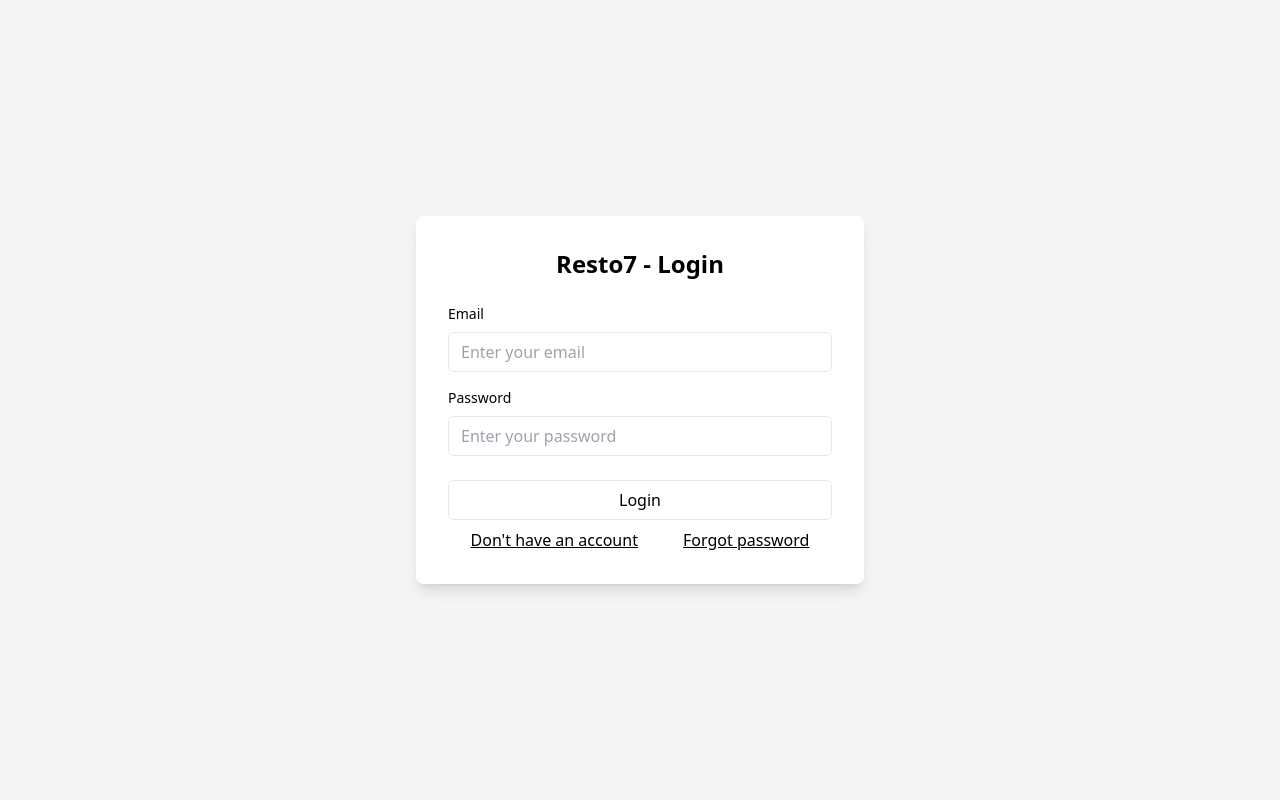
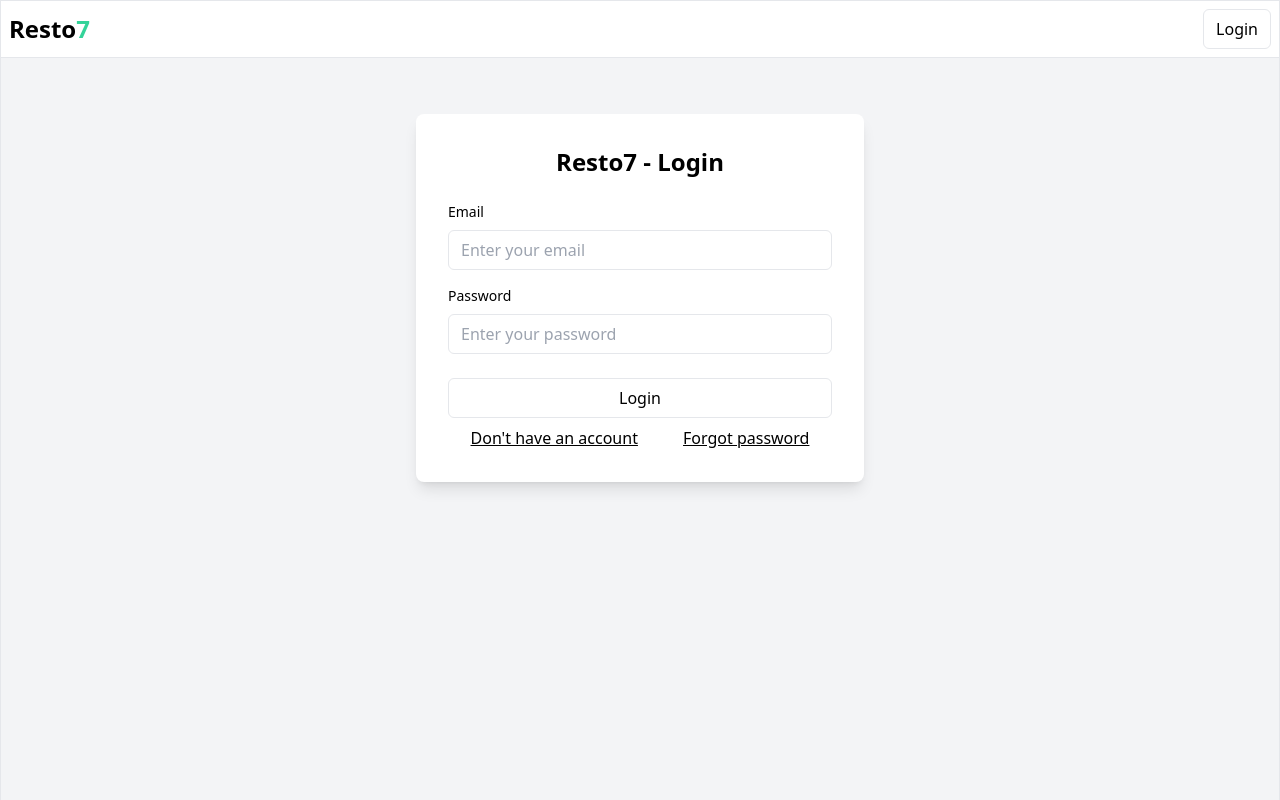
Before and after one commit to TitouanPastor/restos7, a Vue app in the folder frontend/: page /login in a window 1280 px wide. Built offline with nearby package versions, Linux system fonts and the light colour scheme; what tailwindcss-primeui would draw is missing.

Commit message:
Fitting pages in good shapes

```diff
--- a/frontend/src/App.vue
+++ b/frontend/src/App.vue
@@ -4,8 +4,8 @@ import Navbar from './components/Navbar.vue';
 </script>
 
 <template>
-  <!-- <Navbar /> -->
-  <RouterView />
+  <Navbar  />
+  <RouterView class="flex flex-grow w-full max-w-7xl my-0 mx-auto px-2 bg-gray-100 border-x" />
 </template>
 
 <style scoped>
--- a/frontend/src/components/Navbar.vue
+++ b/frontend/src/components/Navbar.vue
@@ -1,6 +1,6 @@
 <template>
     <div class="border w-full bg">
-        <nav class="flex items-center justify-between p-2">
+        <nav class="flex items-center justify-between p-2 max-w-7xl m-auto">
             <router-link to="/">
                 <h1 class="text-2xl font-bold">Resto<span style="color: var(--p-primary-400);">7</span></h1>
             </router-link>
--- a/frontend/src/index.css
+++ b/frontend/src/index.css
@@ -5,7 +5,7 @@
 
 
 #app {
-    min-height: 100vh;
+    @apply flex flex-col min-h-svh;
 }
 
 :root {
--- a/frontend/src/views/LoginView.vue
+++ b/frontend/src/views/LoginView.vue
@@ -1,7 +1,6 @@
 <template>
-    <div class="flex flex-col h-screen">
-        <!-- Login Form Section -->
-        <div class="flex-grow flex items-center justify-center bg-gray-100">
+    <div class="flex flex-col">
+        <div class="pt-14 flex items-center justify-center">
             <div class="w-full max-w-md bg-white shadow-lg rounded-lg p-8">
                 <h2 class="text-2xl font-bold text-center mb-6">Resto7 - Login</h2>
                 <form @submit.prevent="login">
--- a/frontend/src/views/SignUpView.vue
+++ b/frontend/src/views/SignUpView.vue
@@ -1,6 +1,6 @@
 <template>
     <div class="flex flex-col">
-        <div class="pt-14 flex-grow flex items-center justify-center bg-gray-100">
+        <div class="pt-14 flex items-center justify-center">
             <div class="w-full max-w-md bg-white shadow-lg rounded-lg p-8">
                 <h2 class="text-2xl font-bold text-center mb-6">Resto7 - Signup</h2>
                 <form @submit.prevent="signup">
```
